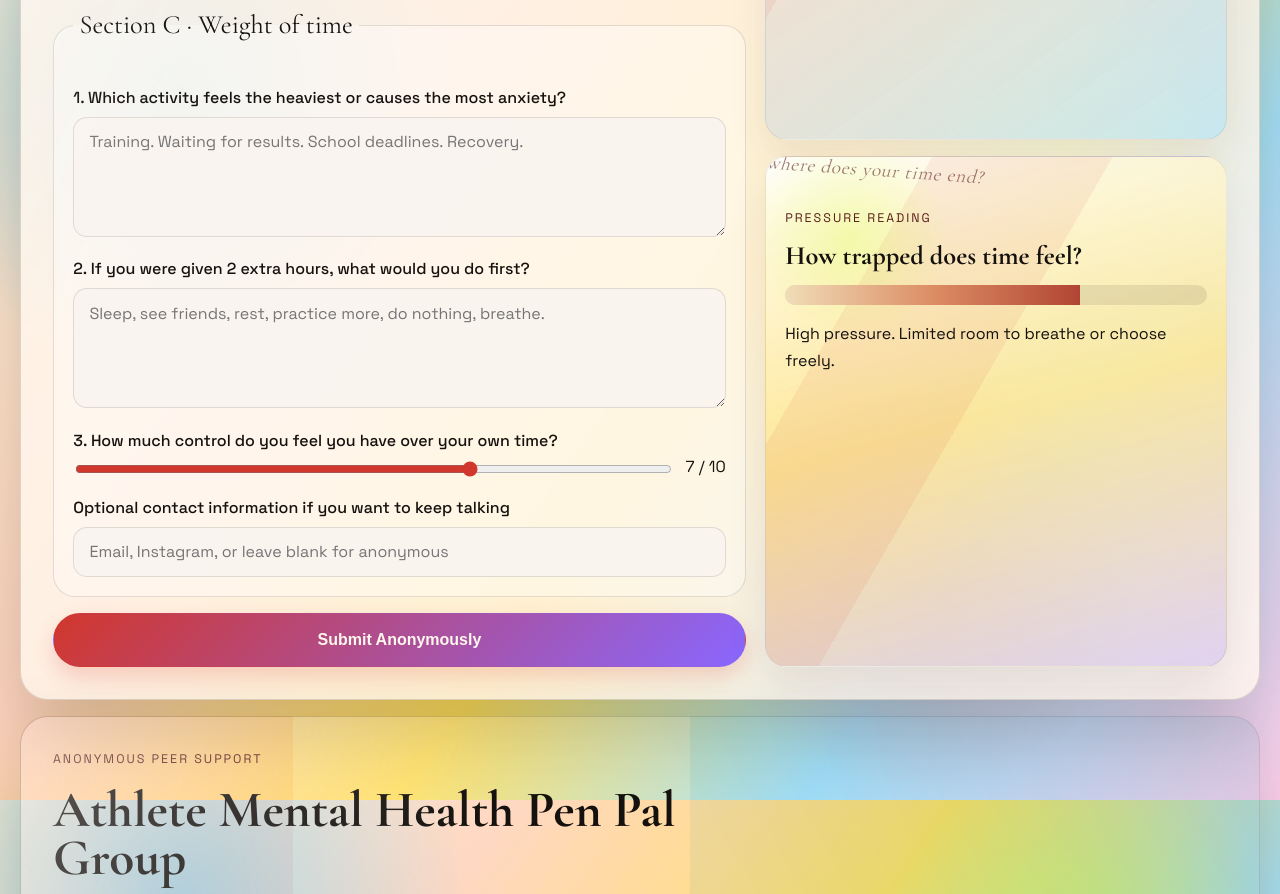
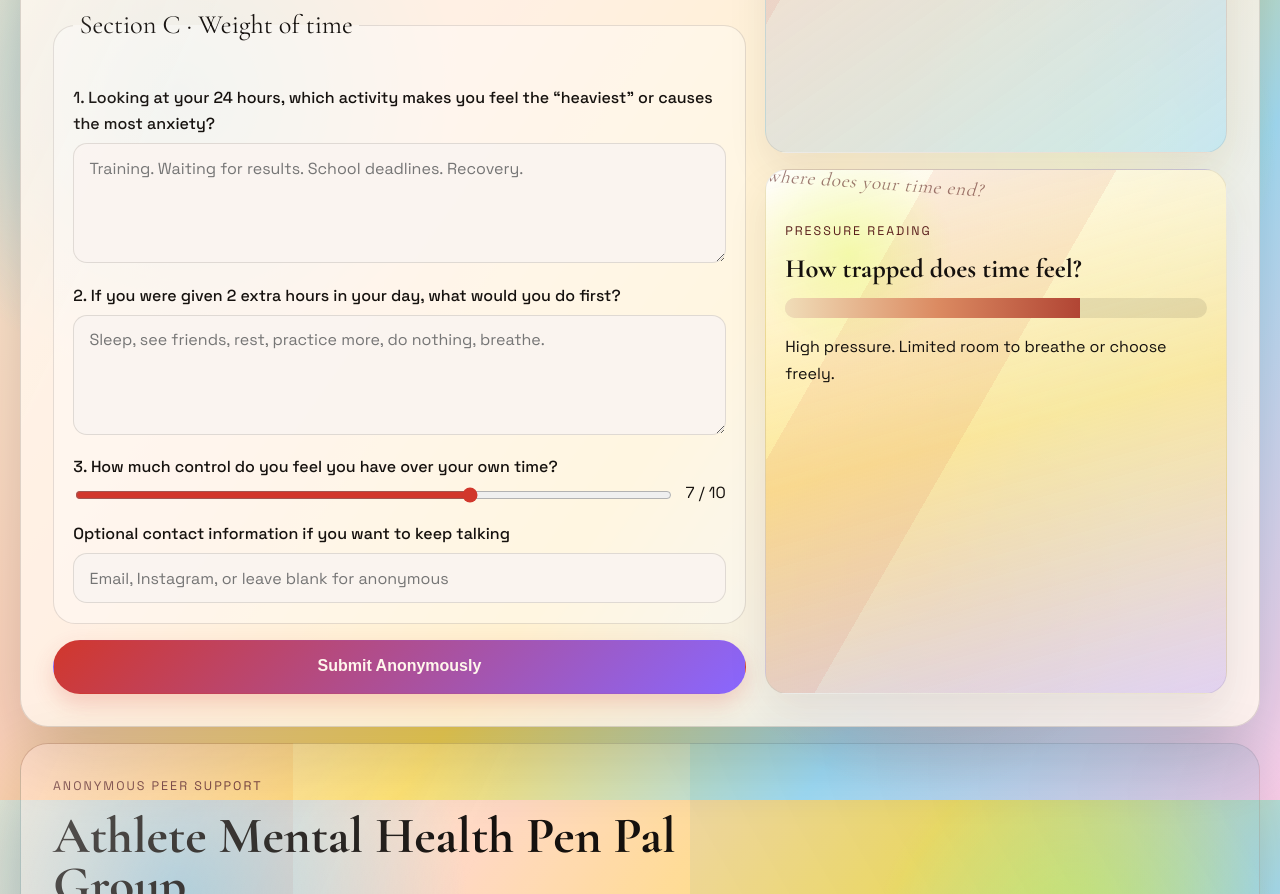
Before and after one commit to Belle725-y/The-Weight-Of-Time, a plain HTML site: page index.html in a window 1280 px wide. Shown: the part 2400-3294 px from the top of the page. Drawn offline with nearby package versions, Linux system fonts and the light colour scheme.

Commit message:
Update index.html

```diff
--- a/index.html
+++ b/index.html
@@ -145,10 +145,10 @@
             <fieldset>
               <legend>Section C · Weight of time</legend>
 
-              <label for="heaviest">1. Which activity feels the heaviest or causes the most anxiety?</label>
+              <label for="heaviest">1. Looking at your 24 hours, which activity makes you feel the “heaviest” or causes the most anxiety?</label>
               <textarea id="heaviest" name="heaviest_activity" rows="3" placeholder="Training. Waiting for results. School deadlines. Recovery."></textarea>
 
-              <label for="extra-hours">2. If you were given 2 extra hours, what would you do first?</label>
+              <label for="extra-hours">2. If you were given 2 extra hours in your day, what would you do first?</label>
               <textarea id="extra-hours" name="extra_hours" rows="3" placeholder="Sleep, see friends, rest, practice more, do nothing, breathe."></textarea>
 
               <label for="pressure">3. How much control do you feel you have over your own time?</label>
```
